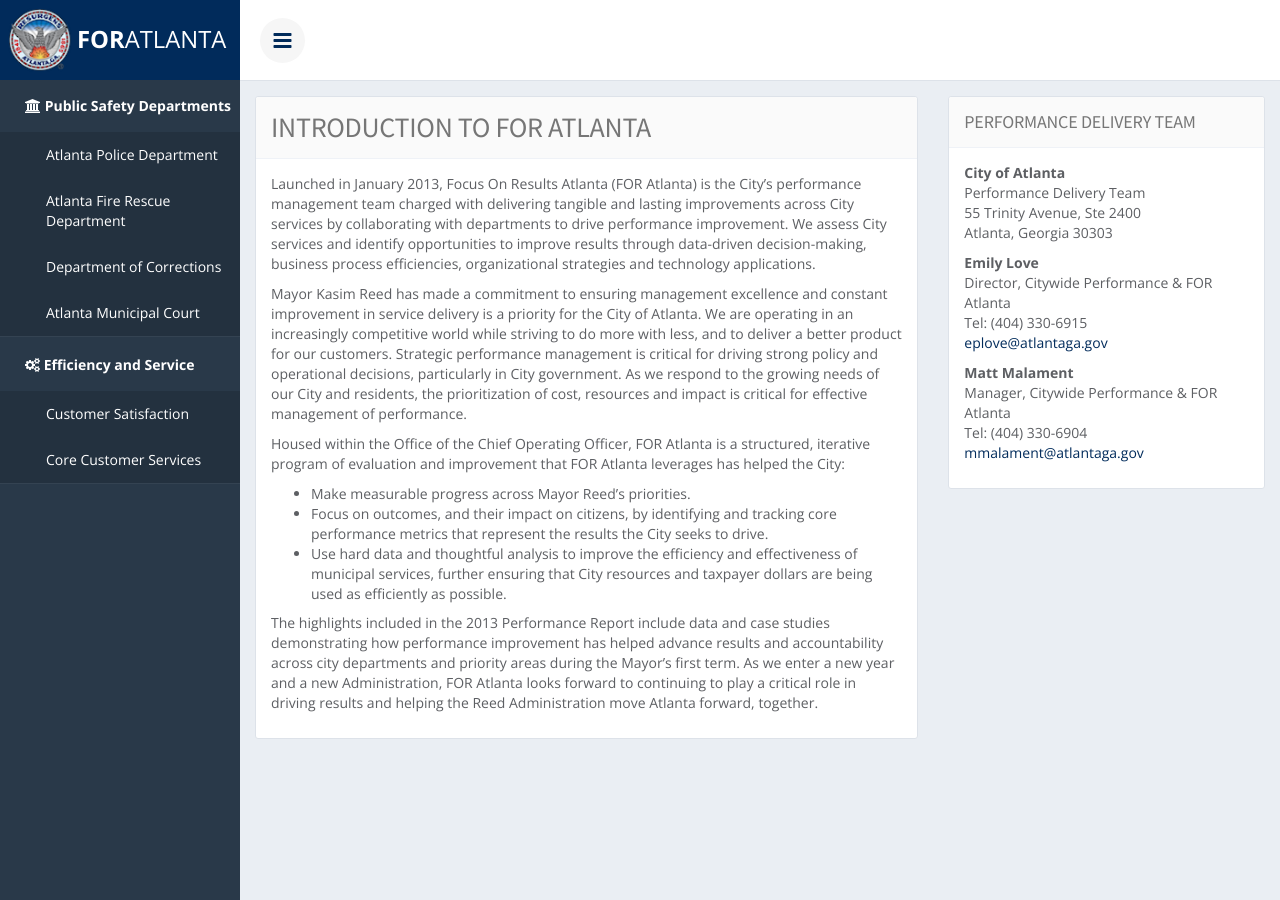
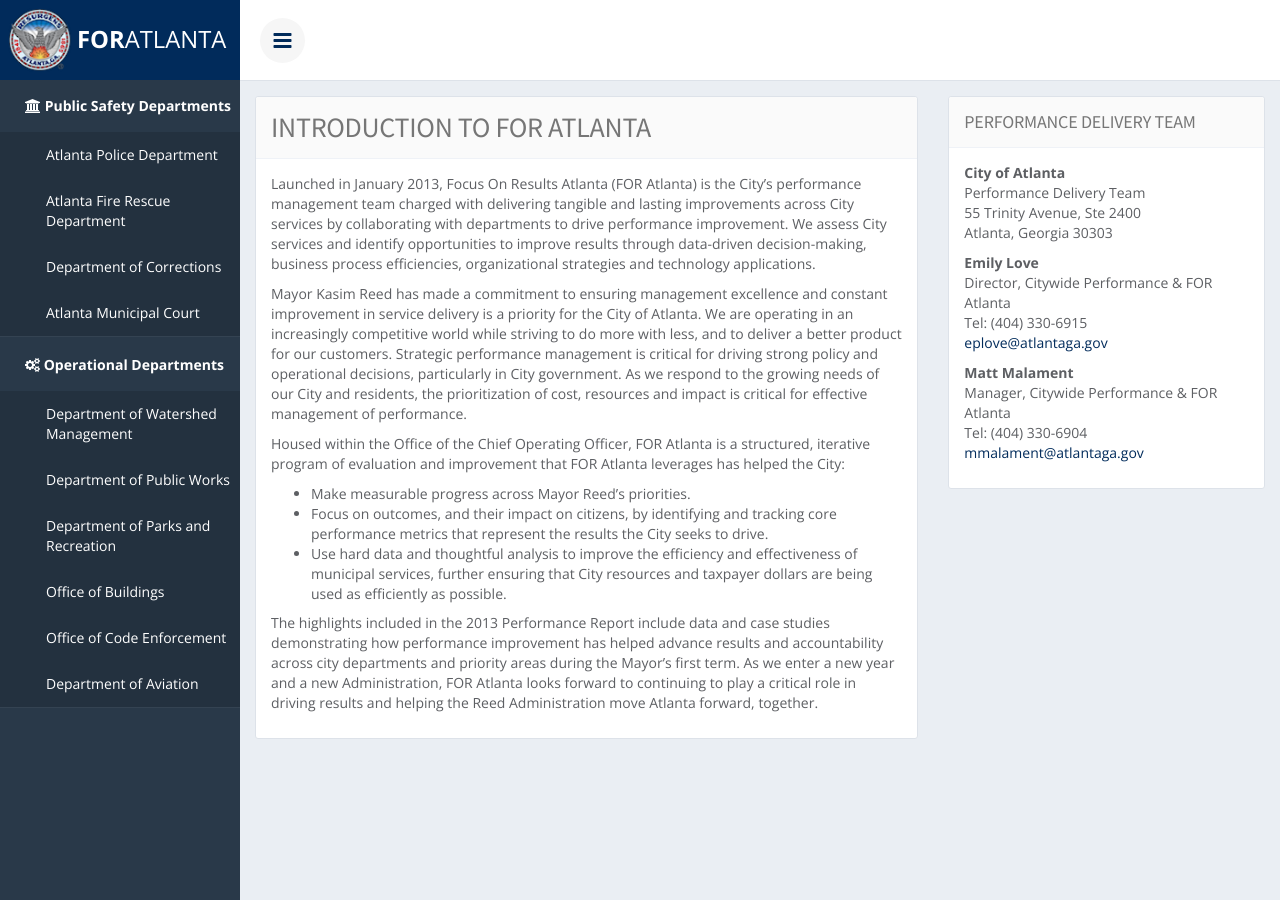
Before and after one commit to foratlanta/foratlanta.github.io, a Jekyll site: the page built from index.html, in a window 1280 px wide and 900 px high. Built offline with Jekyll 4.4.1, drawn with Linux system fonts in a browser that asks for light colours; nearby versions of some CDN libraries; Markdown is read by kramdown in place of the engine named in the settings.

Commit message:
Add pages to side bar menu

```diff
--- a/_layouts/default.html
+++ b/_layouts/default.html
@@ -39,17 +39,21 @@
           <li class="sub-menu">
             <strong><i class="fa fa-university"></i> <span>Public Safety Departments</span></strong>
             <ul>
-              <li><a href="{{ site.baseurl }}/charts/apd.html">Atlanta Police Department</a></li>
-              <li><a href="{{ site.baseurl }}/charts/afr.html">Atlanta Fire Rescue Department</a></li>
-              <li><a href="{{ site.baseurl }}/charts/doc.html">Department of Corrections</a></li>
+              <li><a href="{{ site.baseurl }}/charts/atlanta-police-department.html">Atlanta Police Department</a></li>
+              <li><a href="{{ site.baseurl }}/charts/atlanta-fire-rescue.html">Atlanta Fire Rescue Department</a></li>
+              <li><a href="{{ site.baseurl }}/charts/department-of-corrections.html">Department of Corrections</a></li>
               <li><a href="{{ site.baseurl }}/charts/court.html">Atlanta Municipal Court</a></li>
             </ul>
           </li>
           <li class="sub-menu">
-            <strong><i class="fa fa-cogs"></i> <span>Efficiency and Service</span></strong>
+            <strong><i class="fa fa-cogs"></i> <span>Operational Departments</span></strong>
             <ul>
-              <li><a href="{{ site.baseurl }}/charts/customer-satisfaction.html">Customer Satisfaction</a></li>
-              <li><a href="{{ site.baseurl }}/charts/core-customer-services.html">Core Customer Services</a></li>
+              <li><a href="{{ site.baseurl }}/charts/watershed-management.html">Department of Watershed Management</a></li>
+              <li><a href="{{ site.baseurl }}/charts/public-works.html">Department of Public Works</a></li>
+              <li><a href="{{ site.baseurl }}/charts/parks-and-rec.html">Department of Parks and Recreation</a></li>
+              <li><a href="{{ site.baseurl }}/charts/office-of-buildings.html">Office of Buildings</a></li>
+              <li><a href="{{ site.baseurl }}/charts/code-enforcement.html">Office of Code Enforcement</a></li>
+              <li><a href="{{ site.baseurl }}/charts/aviation.html">Department of Aviation</a></li>
             </ul>
           </li>
         </ul>
```
